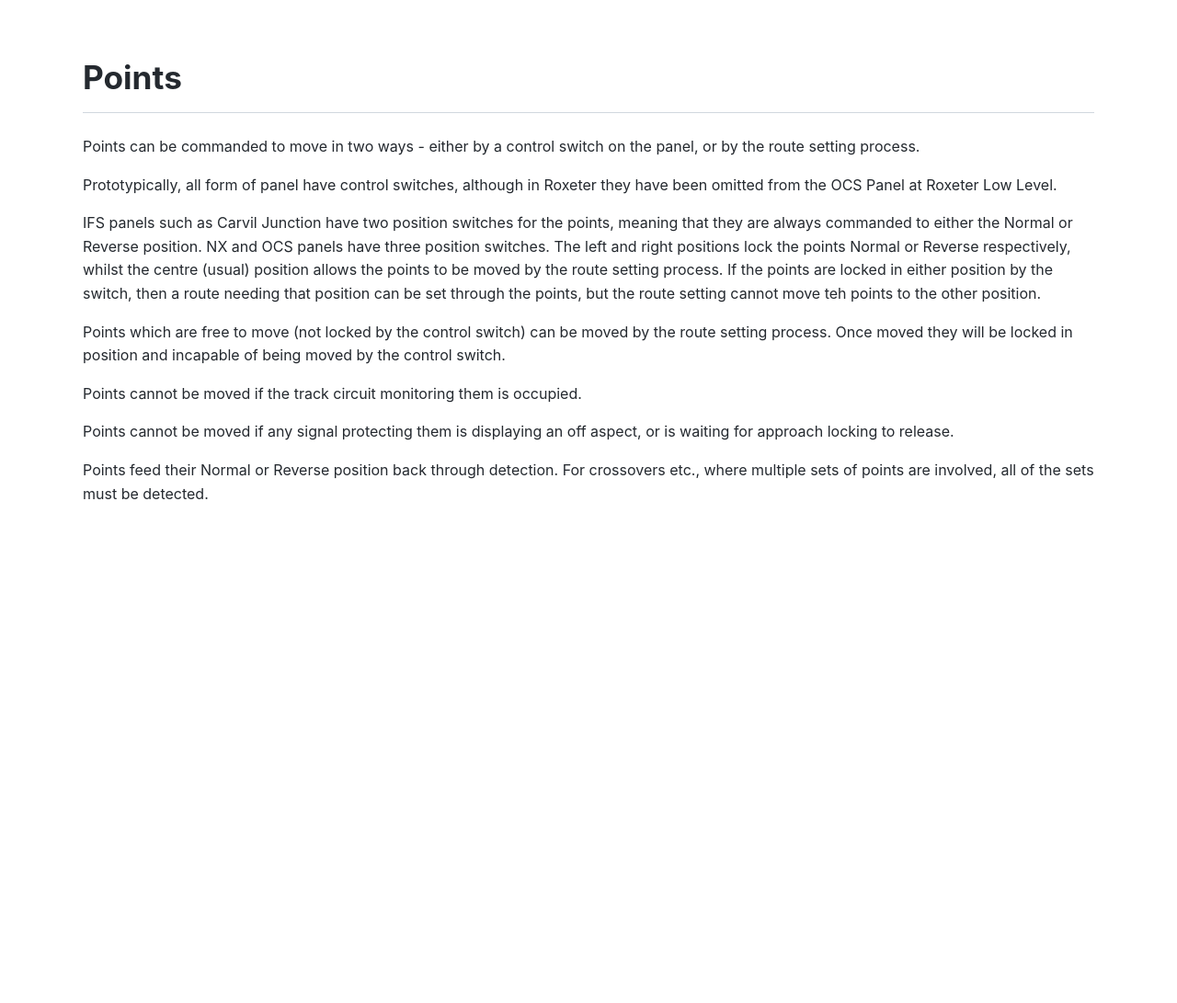
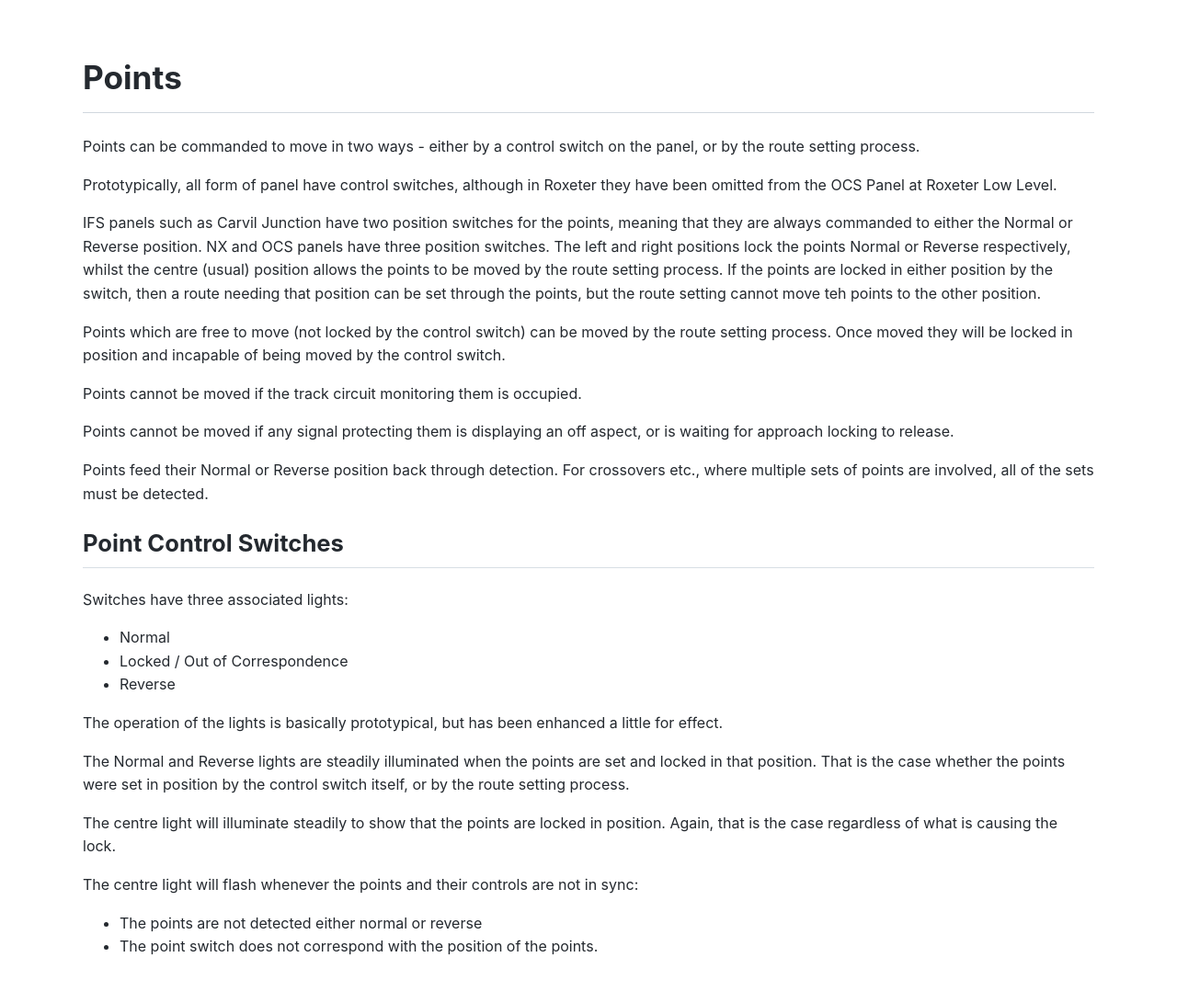
Before and after one commit to NickLocke/RoxeterModelRailway, a Jekyll site: the page built from SignallingOperation/Points.md, in a window 1280 px wide. Shown: the whole page at 92% size. Built offline with Jekyll 4.4.1, drawn with Linux system fonts in a browser that asks for light colours; our own code applies the rules of GitHub Pages for plain Markdown files; before the commit the page ends 900 px from its top, so only the background shows below that.

Commit message:
Point indications

```diff
--- a/SignallingOperation/Points.md
+++ b/SignallingOperation/Points.md
@@ -13,3 +13,23 @@ Points cannot be moved if the track circuit monitoring them is occupied.
 Points cannot be moved if any signal protecting them is displaying an off aspect, or is waiting for approach locking to release.
 
 Points feed their Normal or Reverse position back through detection.  For crossovers etc., where multiple sets of points are involved, all of the sets must be detected.
+
+
+## Point Control Switches
+
+Switches have three associated lights:
+
+- Normal
+- Locked / Out of Correspondence
+- Reverse
+
+The operation of the lights is basically prototypical, but has been enhanced a little for effect.
+
+The Normal and Reverse lights are steadily illuminated when the points are set and locked in that position. That is the case whether the points were set in position by the control switch itself, or by the route setting process.
+
+The centre light will illuminate steadily to show that the points are locked in position. Again, that is the case regardless of what is causing the lock.
+
+The centre light will flash whenever the points and their controls are not in sync:
+
+- The points are not detected either normal or reverse
+- The point switch does not correspond with the position of the points.
```
